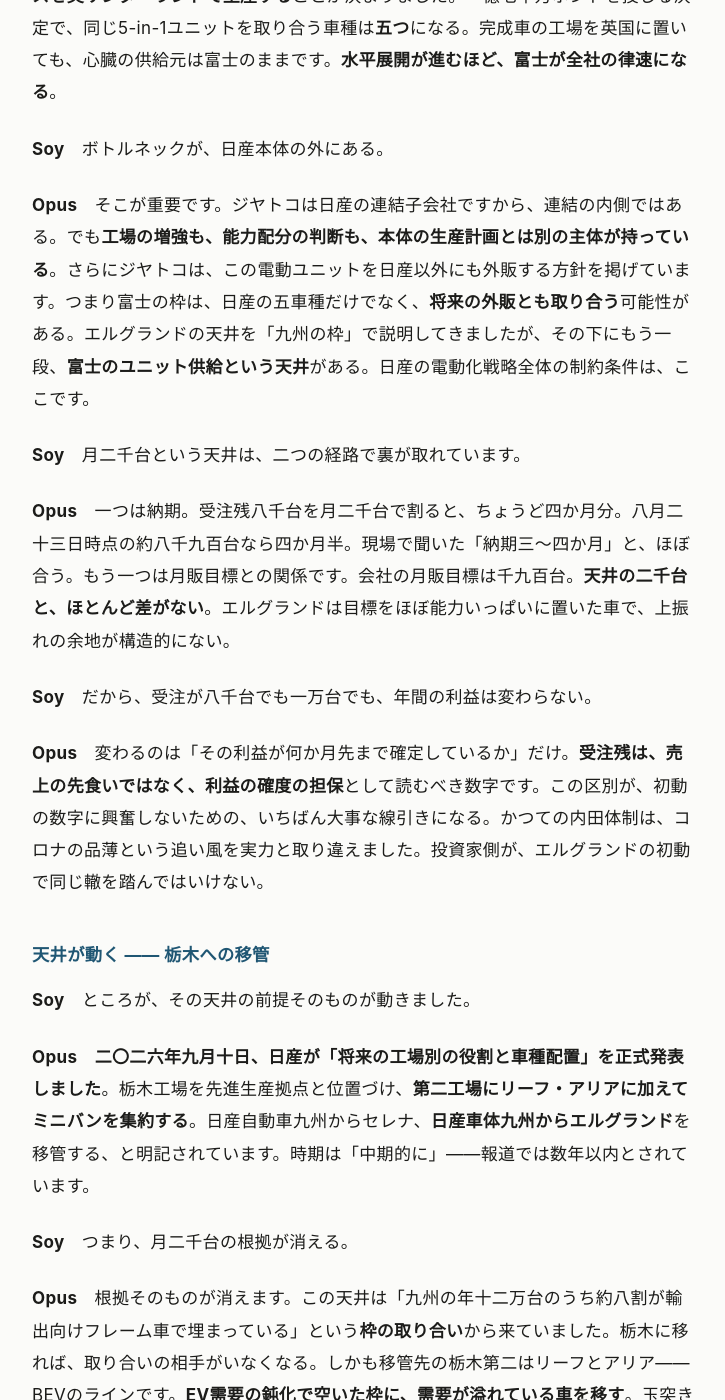
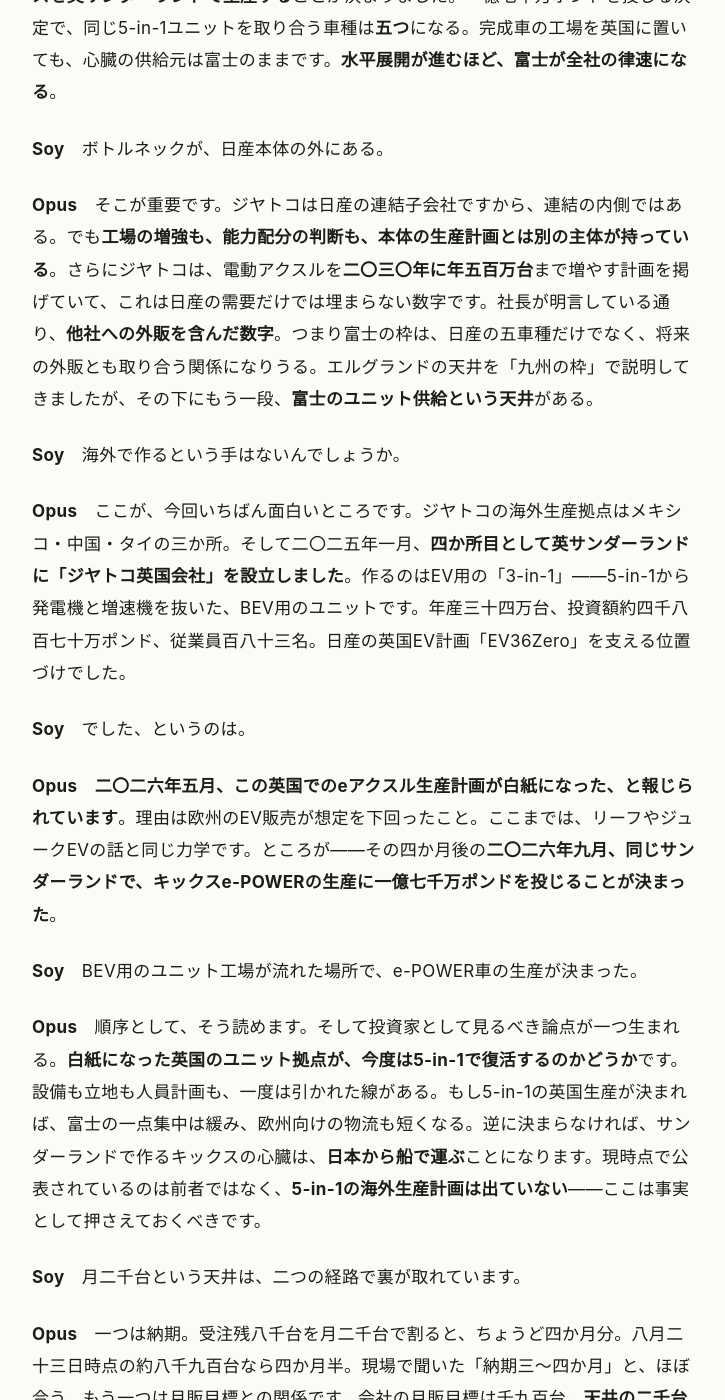
Before and after one commit to soy-tuber/nissan-notes, a Jekyll site: the page built from nissan_dialogue.md, in a window 1280 px wide and 1400 px high, scrolled down 7093 px. Shown: the whole window, without its empty margins (276-1001 px from the left). Built offline with Jekyll 4.4.1, drawn with Linux system fonts in a browser that asks for light colours; some of the changed text lies outside the part shown.

Commit message:
5-in-1の海外生産の有無を確認し、英国のユニット拠点の経緯を追記
ジヤトコの海外生産拠点はメキシコ・中国・タイの3か所。4か所目として
2025年1月に英サンダーランドへジヤトコ英国会社を設立したが（EV用3-in-1、
年産34万台、投資約4,870万ポンド、従業員183名）、この英国でのeアクスル
生産計画は2026年5月に白紙になったと報じられている。5-in-1の海外生産は
現時点で公表がなく、富士が唯一の拠点。

- nissan_dialogue.md 第二章: 海外生産の有無を問う対話を追加。BEV用ユニット
  工場が流れた場所に4か月後e-POWER車の生産が入った経緯と、白紙の英国拠点が
  5-in-1で復活するかが焦点である点を整理
- cvp.md 第七章・監視指標: 同内容を追記。復活しなければ富士の枠と海上輸送の
  リードタイムが欧州の台数を縛る点を明記
- launches.html: ユニット供給の段落を書き換え、生産拠点別の表にジヤトコ
  英国会社の行を追加
- 外販の記述を「2030年に電動アクスル年500万台、日産の需要だけでは埋まらず
  他社供給を含む」と具体化

Co-Authored-By: Claude Opus 5 <noreply@anthropic.com>
Claude-Session: https://claude.ai/code/session_01PpWB4cfXDwAw34PEQomR7d

```diff
--- a/nissan_dialogue.md
+++ b/nissan_dialogue.md
@@ -132,7 +132,19 @@ title: 現場と数字で日産を読む
 
 **Soy**　ボトルネックが、日産本体の外にある。
 
-**Opus**　そこが重要です。ジヤトコは日産の連結子会社ですから、連結の内側ではある。でも**工場の増強も、能力配分の判断も、本体の生産計画とは別の主体が持っている**。さらにジヤトコは、この電動ユニットを日産以外にも外販する方針を掲げています。つまり富士の枠は、日産の五車種だけでなく、**将来の外販とも取り合う**可能性がある。エルグランドの天井を「九州の枠」で説明してきましたが、その下にもう一段、**富士のユニット供給という天井**がある。日産の電動化戦略全体の制約条件は、ここです。
+**Opus**　そこが重要です。ジヤトコは日産の連結子会社ですから、連結の内側ではある。でも**工場の増強も、能力配分の判断も、本体の生産計画とは別の主体が持っている**。さらにジヤトコは、電動アクスルを**二〇三〇年に年五百万台**まで増やす計画を掲げていて、これは日産の需要だけでは埋まらない数字です。社長が明言している通り、**他社への外販を含んだ数字**。つまり富士の枠は、日産の五車種だけでなく、将来の外販とも取り合う関係になりうる。エルグランドの天井を「九州の枠」で説明してきましたが、その下にもう一段、**富士のユニット供給という天井**がある。
+
+**Soy**　海外で作るという手はないんでしょうか。
+
+**Opus**　ここが、今回いちばん面白いところです。ジヤトコの海外生産拠点はメキシコ・中国・タイの三か所。そして二〇二五年一月、**四か所目として英サンダーランドに「ジヤトコ英国会社」を設立しました**。作るのはEV用の「3-in-1」——5-in-1から発電機と増速機を抜いた、BEV用のユニットです。年産三十四万台、投資額約四千八百七十万ポンド、従業員百八十三名。日産の英国EV計画「EV36Zero」を支える位置づけでした。
+
+**Soy**　でした、というのは。
+
+**Opus**　**二〇二六年五月、この英国でのeアクスル生産計画が白紙になった、と報じられています**。理由は欧州のEV販売が想定を下回ったこと。ここまでは、リーフやジュークEVの話と同じ力学です。ところが——その四か月後の**二〇二六年九月、同じサンダーランドで、キックスe-POWERの生産に一億七千万ポンドを投じることが決まった**。
+
+**Soy**　BEV用のユニット工場が流れた場所で、e-POWER車の生産が決まった。
+
+**Opus**　順序として、そう読めます。そして投資家として見るべき論点が一つ生まれる。**白紙になった英国のユニット拠点が、今度は5-in-1で復活するのかどうか**です。設備も立地も人員計画も、一度は引かれた線がある。もし5-in-1の英国生産が決まれば、富士の一点集中は緩み、欧州向けの物流も短くなる。逆に決まらなければ、サンダーランドで作るキックスの心臓は、**日本から船で運ぶ**ことになります。現時点で公表されているのは前者ではなく、**5-in-1の海外生産計画は出ていない**——ここは事実として押さえておくべきです。
 
 **Soy**　月二千台という天井は、二つの経路で裏が取れています。
 
@@ -563,4 +575,4 @@ title: 現場と数字で日産を読む
 （二〇二六年九月九日　マツダとの通期損益比較を第九章に追補）
 （二〇二六年九月十日　国内工場の役割・車種配置の発表を第二章に追補）
 （二〇二六年九月十六日　欧州キックスのサンダーランド生産決定を第二章・第十一章に追補）
-（二〇二六年九月十七日　5-in-1ユニットの生産拠点をジヤトコ富士に訂正）
+（二〇二六年九月十七日　5-in-1ユニットの生産拠点をジヤトコ富士に訂正、海外生産の有無を第二章に追補）
```
Also changed, not shown: cvp.md (+6 -2 lines), launches.html (+7 -2 lines).
